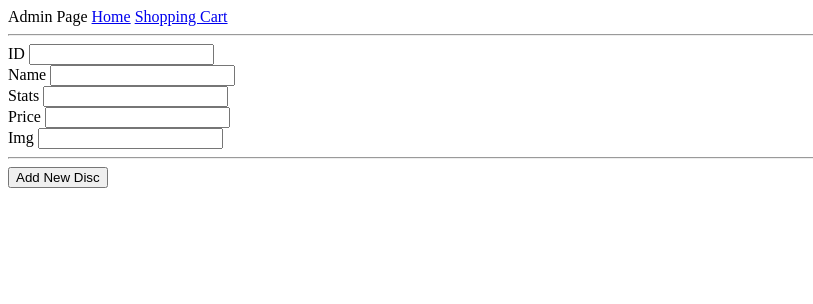
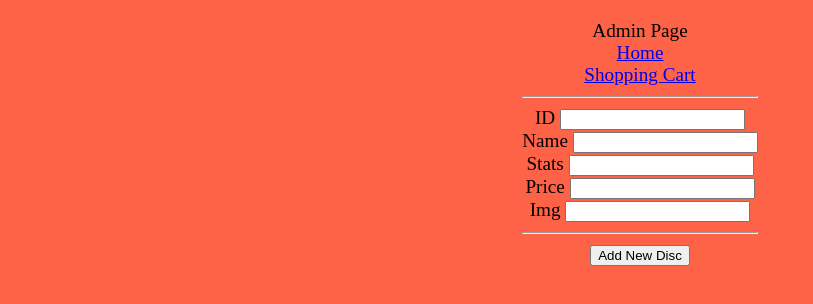
Before and after one commit to Gcrowder93/e-commerce, a website with bundled scripts: page admin/index.html in a window 1280 px wide. Shown: the whole page, without its empty margins (0-813 px from the left). Built offline with nearby package versions, Linux system fonts and the light colour scheme.

Commit message:
fixed more ./ ../ problems

```diff
--- a/admin/index.html
+++ b/admin/index.html
@@ -4,7 +4,7 @@
     <meta charset="UTF-8">
     <meta http-equiv="X-UA-Compatible" content="IE=edge">
     <meta name="viewport" content="width=device-width, initial-scale=1.0">
-    <link rel="stylesheet" href="../admin.css"
+    <link rel="stylesheet" href="./admin.css"
     <title>Admin Page</title>
 </head>
     <a href="../index.html">Home</a>
```
Also changed, not shown: test/example.test.js (+2 -2 lines).
